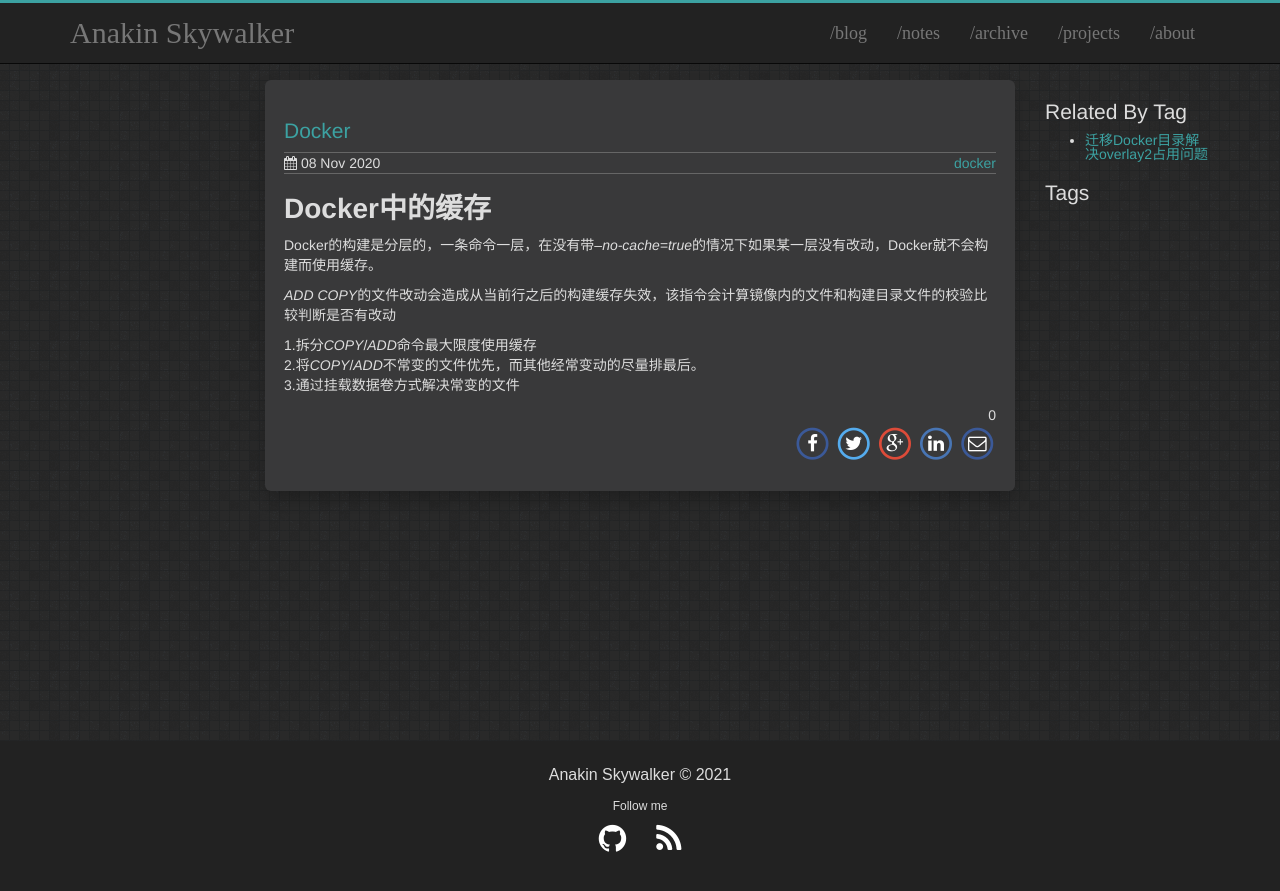
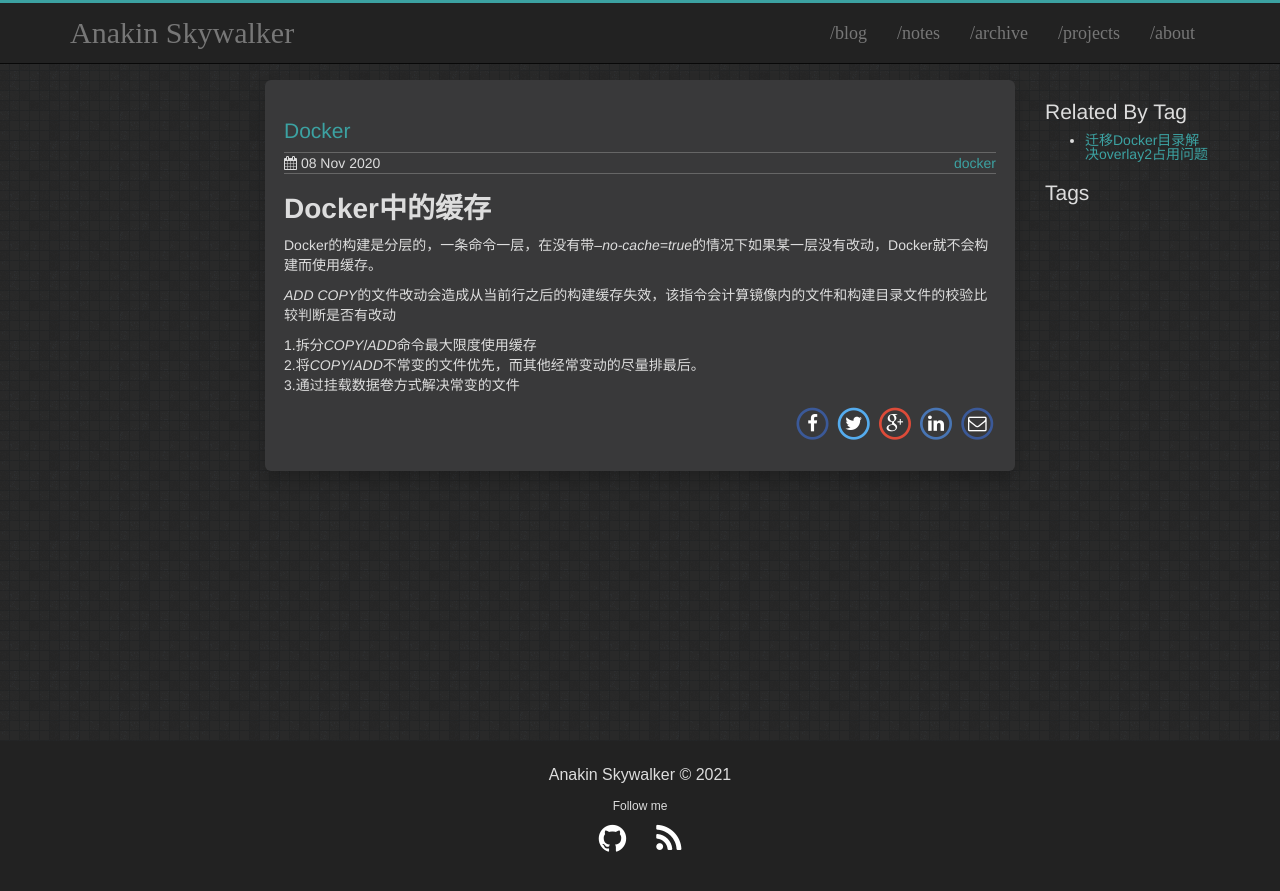
Before and after one commit to AnakinSkyW/AnakinSkyW.github.io, a Jekyll site: the page built from _quicknotes/2020-11-08-Docker.md, in a window 1280 px wide. Shown: the top 891 px of the page. Built offline with Jekyll 4.4.1, drawn with Linux system fonts in a browser that asks for light colours; comment, search, counter and statistics services are not loaded.

Commit message:
:rewind: reset

```diff
--- a/_includes/share.html
+++ b/_includes/share.html
@@ -1,7 +1,7 @@
 {% if page.share == true %}
 
 <div class="share-bar">
-  <div class="bshare-custom icon-medium-plus">
+  <!-- <div class="bshare-custom icon-medium-plus">
     <a title="分享到QQ空间" class="bshare-qzone"></a>
     <a title="分享到新浪微博" class="bshare-sinaminiblog"></a>
     <a title="分享到人人网" class="bshare-renren"></a>
@@ -11,7 +11,7 @@
     <span class="BSHARE_COUNT bshare-share-count">0</span>
   </div>
   <script type="text/javascript" charset="utf-8" src="http://static.bshare.cn/b/buttonLite.js#style=-1&amp;uuid=5dca82c8-c9b5-4908-b463-572753966fc7&amp;pophcol=2&amp;lang=zh"></script>
-  <script type="text/javascript" charset="utf-8" src="http://static.bshare.cn/b/bshareC0.js"></script>
+  <script type="text/javascript" charset="utf-8" src="http://static.bshare.cn/b/bshareC0.js"></script> -->
   <ul class="share-buttons">
     {% if site.share.facebook %}
     <li class="share-facebook">
```
